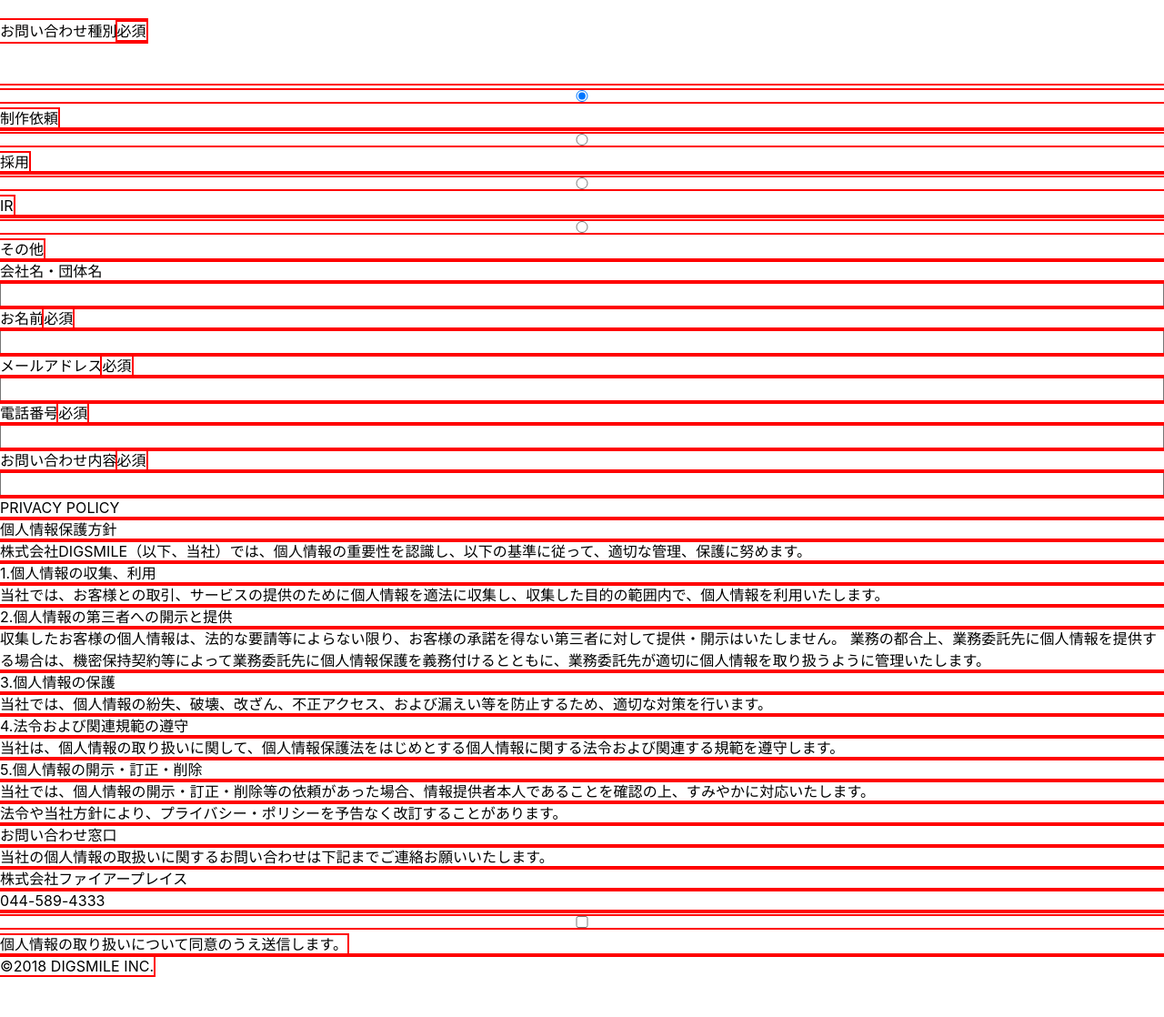
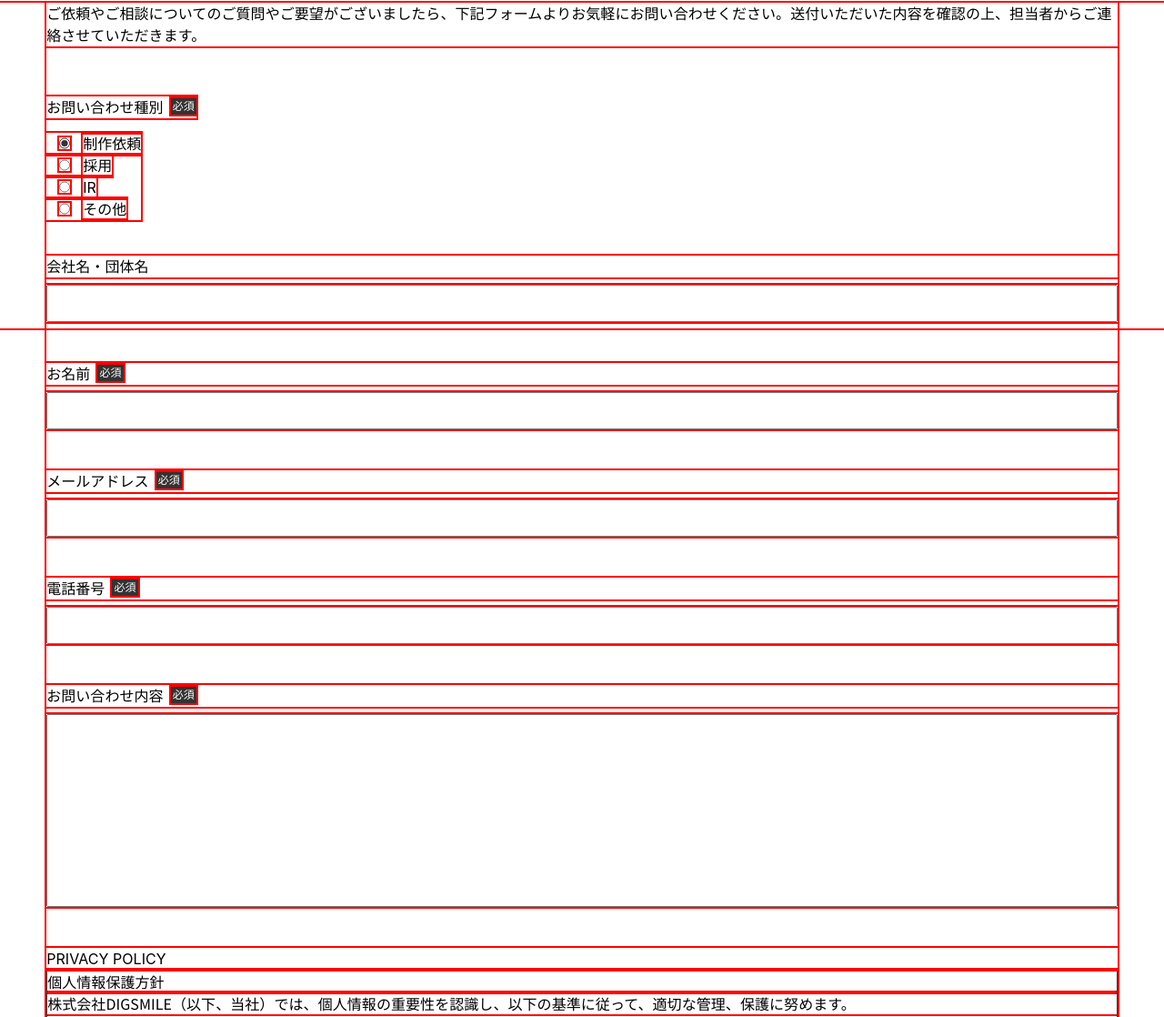
Before and after one commit to autumn-archives/pengin_design_comp_digsmile, a plain HTML site: page contact.html in a window 1280 px wide. Shown: the part 439-1557 px from the top of the page at 91% size. Before the commit the page ends 1513 px from the top, so only its background shows below. Drawn offline with Linux system fonts and the light colour scheme.

Commit message:
モバイル版CONTACTページのCSS作成

```diff
--- a/css/style_contact.css
+++ b/css/style_contact.css
@@ -297,3 +297,136 @@ header-right-black-square
   margin-bottom: 1rem;
   width: fit-content;
 }
+/*######################################################################
+
+main
+
+######################################################################*/
+
+
+/*######################################################################
+
+contact-section
+
+######################################################################*/
+
+.contact-sec {
+  display: flex;
+  width: 100%;
+  justify-content: center;
+  align-items: center;
+  margin-top: 4.8125rem;
+}
+.contact-sec-wrap {
+  width: 92.00490692836951%;
+}
+.contact-sec .p-wrap {
+  margin-bottom: 3.4375rem;
+}
+.contact-sec-wrap span {
+  display: inline-block;
+  width: fit-content;
+  padding-left: 0.125rem;
+  padding-right: 0.125rem;
+  margin-left: 0.5rem;
+  top: 1rem;
+  font-size: 0.75rem;
+  color: #ffffff;
+  background-color: #333333;
+  vertical-align: 0.2rem;
+}
+/*=========================
+radio-button
+=========================*/
+
+.c-radio {
+  display: flex;
+  width: fit-content;
+  justify-content: space-between;
+  margin-bottom: 2.4375rem;
+  flex-direction: column;
+}
+div.p-wrap.c-type {
+ margin-bottom: 1rem;
+}
+.radio-wrap {
+  width: fit-content;
+}
+.c-radio input{
+  width: 0.75rem;
+  margin-left: 0.875rem;
+  margin-right: 0.875rem;
+  accent-color: #333333;
+}
+.c-ratio label {
+  width: fit-content;
+}
+/*=========================
+privacy-policy
+=========================*/
+.privacy-wrap {
+  width: 100%;
+  height: 13.125rem;
+  border: 0.0625rem solid #333333;
+  overflow-y: scroll;
+}
+.s-form{
+  height: 2.5625rem;
+  margin-top: 0.5rem;
+  margin-bottom: 2.8125rem;
+}
+.l-form {
+  height: 13.25rem;
+  margin-top: 0.5rem;
+  margin-bottom: 2.8125rem;
+}
+.privacy-txt {
+  margin-bottom: 1rem;
+}
+.privacy-txt p {
+  font-family: "Noto Sans JP";
+}
+.privacy-txt p:first-child {
+  letter-spacing: 0.004em;
+}
+.chek-bx-wrap {
+  display: flex;
+  width: 100%;
+  justify-content: center;
+  margin-top: 2rem;
+  margin-bottom: 12.125rem;
+}
+.chek-bx {
+  width: 1.25rem;
+  height: 1.25rem;
+}
+.chek-bx-wrap label {
+  width: fit-content;
+}
+.contact-txt p {
+  line-height:  2rem;
+}
+/*######################################################################
+
+footer
+
+######################################################################*/
+
+footer {
+  display: flex;
+  width: 100%;
+  height: 3.125rem;
+  background-color: #707070;
+  justify-content: center;
+}
+footer p {
+  width: fit-content;
+}
+footer span {
+  color: #ffffff;
+  text-align: center;
+  line-height: 3.125rem;
+  vertical-align: middle;
+  font-size: 0.625rem;
+  letter-spacing: 0.015em;
+}
```
